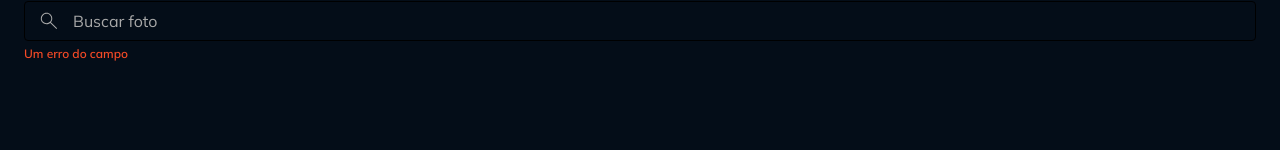
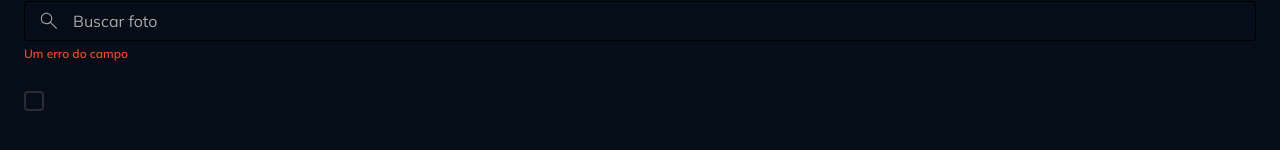
Before and after one commit to helitonns/gallery-plus, a React (Vite) app: page / in a window 1280 px wide. Shown: the part 346-496 px from the top of the page. Built offline with nearby package versions, Linux system fonts and the light colour scheme.

Commit message:
Crie o componente InputCheckbox

```diff
--- a/src/App.tsx
+++ b/src/App.tsx
@@ -6,6 +6,7 @@ import Badge from "./components/badge";
 import Button from "./components/button";
 import ButtonIcon from "./components/button-icon";
 import Divider from "./components/divider";
+import InputCheckbox from "./components/input-checkbox";
 import InputText from "./components/Input-text";
 
 export default function App() {
@@ -54,6 +55,10 @@ export default function App() {
 			<div>
 				<InputText icon={SearchIcon} placeholder="Buscar foto" error="Um erro do campo" />
 			</div>
+
+			<div>
+				<InputCheckbox />
+			</div>
 		</div>
 	);
 }
--- /dev/null
+++ b/src/components/input-checkbox.tsx
@@ -0,0 +1,63 @@
+import { tv, type VariantProps } from "tailwind-variants";
+import CheckIcon from "../assets/icons/check.svg?react";
+import Icon from "./icon";
+
+export const inputCheckboxWrapperVariants = tv({
+  base: "inline-flex items-center justify-center relative group",
+});
+
+export const inputCheckboxVariants = tv({
+  base: "appearance-none peer flex items-center justify-center cursor-pointer transition overflow-hidden",
+  variants: {
+    variant: {
+      default:`
+        border-2 boder-solid
+        border-border-primary hover:border-border-active
+        checked:border-accent-brand checked:bg-accent-brand
+        group-hover:checked:border-accent-brand-light
+        group-hover:checked:bg-accent-brand-light
+      `,
+    },
+    size: {
+      sm: "w-3 h-3 rounded-sm",
+      md: "w-5 h-5 rounded-sm",
+    },
+    disabled: {
+      true: "pointer-events-none"
+    }
+  },
+  defaultVariants: {
+    variant: "default",
+    size: "md",
+    disabled: false,
+  }
+});
+
+export const inputCheckboxIconVatiants = tv({
+  base: `
+    absolute top-1/2 -translate-y-1/2
+    hidden peer-checked:block fill-white
+    cursor-pointer
+  `,
+  variants: {
+    size: {
+      sm: "w-3 h-3 left-px",
+      md: "w-4 h-4 left-0.5"
+    }
+  },
+  defaultVariants: {
+    size: "md"
+  }
+});
+
+interface InputCheckboxProps extends VariantProps<typeof inputCheckboxVariants>,
+Omit<React.ComponentProps<"input">, "size" | "disabled"> {}
+
+export default function InputCheckbox({variant, size, disabled, className, ...props}: InputCheckboxProps) {
+  return (
+    <label className={inputCheckboxWrapperVariants({className})}>
+      <input type="checkbox" className={inputCheckboxVariants({variant, size, disabled})} {...props}/>
+      <Icon svg={CheckIcon} className={inputCheckboxIconVatiants({size})}/>
+    </label>
+  );
+}
```
